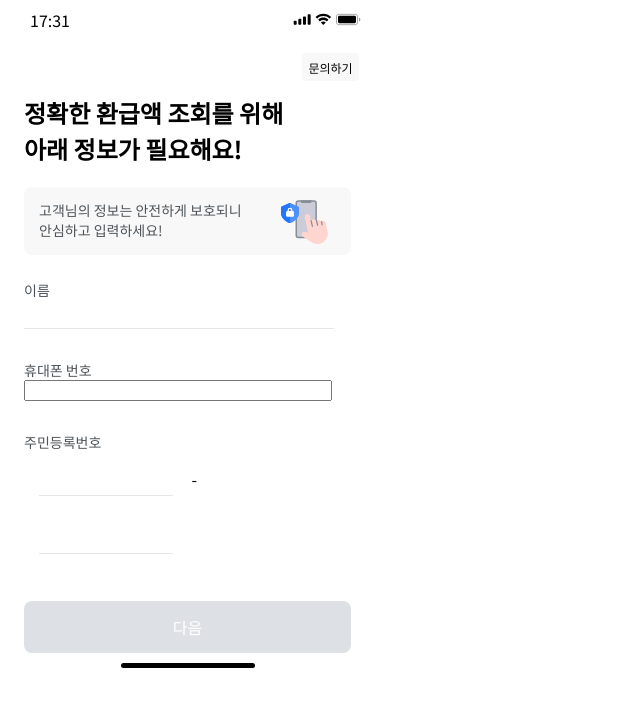
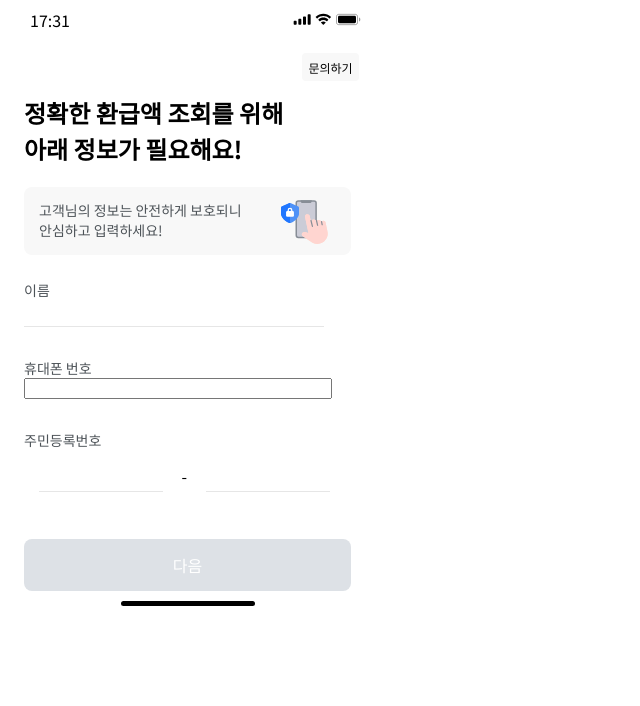
Before and after one commit to Hyoin-Kim/Typescript-Project, a React (Create React App) app in the folder front-end/: page / in a window 1280 px wide. Shown: the top 706 px of the page, without its empty margins (0-640 px from the left). Built offline with nearby package versions, Linux system fonts and the light colour scheme.

Commit message:
refactor : 이름 입력 조건 불일치시, 스타일 추가

```diff
--- a/front-end/src/components/atoms/StyledInput.tsx
+++ b/front-end/src/components/atoms/StyledInput.tsx
@@ -20,10 +20,12 @@ const StyledInput = ({ width, name, isPw, errorMsg, isConditionMet, onChange }:
   function handleOnFocus() {
     setIsFocusOn(true);
   }
+
   return (
     <StyledInputWrpper>
-      <InputContainer width={width} condition={!isFocusOn ? 0 : (isFocusOn && isConditionMet) || value == "" ? 1 : 0}>
+      <InputContainer width={width} condition={!isFocusOn ? 0 : (isFocusOn && isConditionMet) || value == "" ? 1 : -1}>
         <Input
+          width={width}
           onChange={handleOnChange}
           onFocus={handleOnFocus}
           type={isPw ? "password" : "text"}
@@ -52,26 +54,28 @@ const InputContainer = styled.div<{ width: string; condition: number }>`
     props.condition == 0
       ? css`
           border: none;
-          padding: 5px;
           border-bottom: 1px solid #e6e6e6;
         `
       : props.condition == -1
       ? css`
-          border: solid 1px red;
+          border: none;
+          border-bottom: 2px solid red;
         `
       : css`
-          border-bottom: 1px solid #848484;
+          border: none;
+          border-bottom: 2px solid #848484;
         `};
   display: flex;
   align-items: center;
   width: ${(props) => props.width};
 `;
 
-const Input = styled.input`
+const Input = styled.input<{ width: string }>`
+  padding: 5px;
   border: none;
+  width: ${(props) => props.width};
   :focus {
     outline: none;
-    border-bottom: 1px solid #848484;
   }
 `;
 
```
